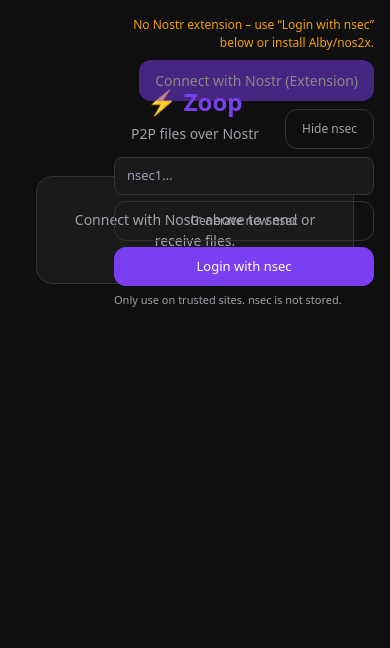
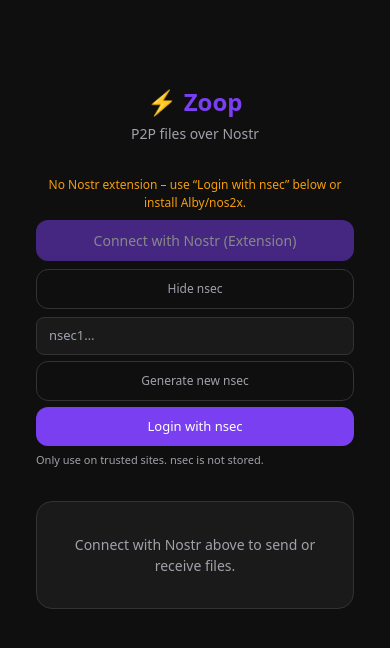
Before and after one commit to k4lb1/Zoop, a React (Vite) app: page / in a window 390 px wide. Both pictures are taken after a click on the button "Login with nsec". Shown: the top 648 px of the page. Built offline with nearby package versions, Linux system fonts and the light colour scheme.

Commit message:
Ignore Close called / User-Initiated Abort in receiver handleAccept (Mac when iPhone closes)

```diff
--- a/src/App.tsx
+++ b/src/App.tsx
@@ -95,6 +95,8 @@
             resolve()
           })
           peer.on('error', (err) => {
+            const em = err?.message ?? ''
+            if (/close called|user-initiated abort/i.test(em)) return
             clearTimeout(t)
             unsubIce()
             try {
@@ -108,6 +110,7 @@
         const err = e instanceof Error ? e : new Error(String(e))
         console.error('Receiver WebRTC error:', err)
         const msg = err.message?.trim() || err.toString() || 'Connection failed'
+        if (/close called|user-initiated abort/i.test(msg)) return
         if (/connection timeout|peer connection timeout/i.test(msg)) {
           setSendError(msg)
         } else if (/ice connection failed/i.test(msg)) {
@@ -292,6 +295,7 @@
 
   return (
     <div className="min-h-screen" style={baseStyles}>
+      {user ? (
         <header className="absolute top-0 right-0 p-4 z-10" style={{ position: 'absolute', top: 0, right: 0, padding: '16px', zIndex: 10 }}>
           <LoginButton
             user={user}
@@ -302,6 +306,7 @@
             isExtensionAvailable={isExtensionAvailable}
           />
         </header>
+      ) : null}
 
       <main className="max-w-lg mx-auto px-4 pt-16 pb-8 space-y-8" style={{ ...mainStyles, ...(user && relayStatus.length > 0 ? { paddingBottom: 48 } : {}) }}>
         <div className="text-center" style={{ textAlign: 'center' }}>
@@ -314,11 +319,24 @@
         </div>
 
         {!user ? (
+          <>
+            <div style={{ display: 'flex', flexDirection: 'column', alignItems: 'center', width: '100%', gap: '12px' }}>
+              <LoginButton
+                user={user}
+                error={error}
+                onLogin={login}
+                onLoginWithNsec={loginWithNsec}
+                onLogout={logout}
+                isExtensionAvailable={isExtensionAvailable}
+                centered
+              />
+            </div>
             <div className="rounded-2xl p-8 text-center" style={{ background: '#1a1a1a', border: '1px solid #333', borderRadius: '16px', padding: '32px', textAlign: 'center' }}>
               <p style={{ color: '#a1a1aa', fontSize: '14px' }}>
                 Connect with Nostr above to send or receive files.
               </p>
             </div>
+          </>
         ) : (
           <>
             <section style={{ marginTop: '24px' }}>
--- a/src/components/LoginButton.tsx
+++ b/src/components/LoginButton.tsx
@@ -10,13 +10,14 @@
   onLoginWithNsec: (nsec: string) => void
   onLogout: () => void
   isExtensionAvailable: boolean
+  centered?: boolean
 }
 
 const btn = { padding: '10px 16px', fontSize: '14px', fontWeight: 500, border: 'none', borderRadius: '12px', cursor: 'pointer' as const }
 const darkBorder = '#333'
 const darkMuted = '#a1a1aa'
 
-export function LoginButton({ user, error, onLogin, onLoginWithNsec, onLogout, isExtensionAvailable }: Props) {
+export function LoginButton({ user, error, onLogin, onLoginWithNsec, onLogout, isExtensionAvailable, centered }: Props) {
   const [nsecInput, setNsecInput] = useState('')
   const [showNsec, setShowNsec] = useState(false)
 
@@ -57,10 +58,15 @@
     )
   }
 
+  const align = centered ? 'center' : 'flex-end'
+  const textAlign = centered ? 'center' : 'right'
+  const buttonWidth = centered ? '100%' : undefined
+  const maxWidth = centered ? '100%' : '260px'
+
   return (
-    <div style={{ display: 'flex', flexDirection: 'column', alignItems: 'flex-end', gap: '8px' }}>
+    <div style={{ display: 'flex', flexDirection: 'column', alignItems: align, gap: '8px', width: centered ? '100%' : undefined }}>
       {!isExtensionAvailable && (
-        <p style={{ fontSize: '12px', color: '#f59e0b', maxWidth: '260px', textAlign: 'right' }}>
+        <p style={{ fontSize: '12px', color: '#f59e0b', maxWidth, width: centered ? '100%' : undefined, textAlign }}>
           No Nostr extension – use “Login with nsec” below or install Alby/nos2x.
         </p>
       )}
@@ -68,7 +74,7 @@
         type="button"
         onClick={onLogin}
         disabled={!isExtensionAvailable}
-        style={{ ...btn, color: '#fff', background: '#7B3FF2', opacity: isExtensionAvailable ? 1 : 0.5 }}
+        style={{ ...btn, color: '#fff', background: '#7B3FF2', opacity: isExtensionAvailable ? 1 : 0.5, width: buttonWidth }}
       >
         Connect with Nostr (Extension)
       </button>
@@ -76,13 +82,13 @@
       <button
         type="button"
         onClick={() => setShowNsec((s) => !s)}
-        style={{ ...btn, color: darkMuted, background: 'transparent', border: `1px solid ${darkBorder}`, fontSize: '12px' }}
+        style={{ ...btn, color: darkMuted, background: 'transparent', border: `1px solid ${darkBorder}`, fontSize: '12px', width: buttonWidth }}
       >
         {showNsec ? 'Hide nsec' : 'Login with nsec'}
       </button>
 
       {showNsec && (
-        <form onSubmit={handleNsecSubmit} style={{ display: 'flex', flexDirection: 'column', gap: '6px', width: '100%', maxWidth: '260px' }}>
+        <form onSubmit={handleNsecSubmit} style={{ display: 'flex', flexDirection: 'column', gap: '6px', width: '100%', maxWidth: centered ? '100%' : '260px' }}>
           <input
             type="password"
             value={nsecInput}
@@ -103,7 +109,7 @@
         </form>
       )}
 
-      {error && <p style={{ fontSize: '12px', color: '#ef4444', maxWidth: '260px', textAlign: 'right' }}>{error}</p>}
+      {error && <p style={{ fontSize: '12px', color: '#ef4444', maxWidth, width: centered ? '100%' : undefined, textAlign }}>{error}</p>}
     </div>
   )
 }
```
Lines whose indentation alone changed are shown as unchanged.
